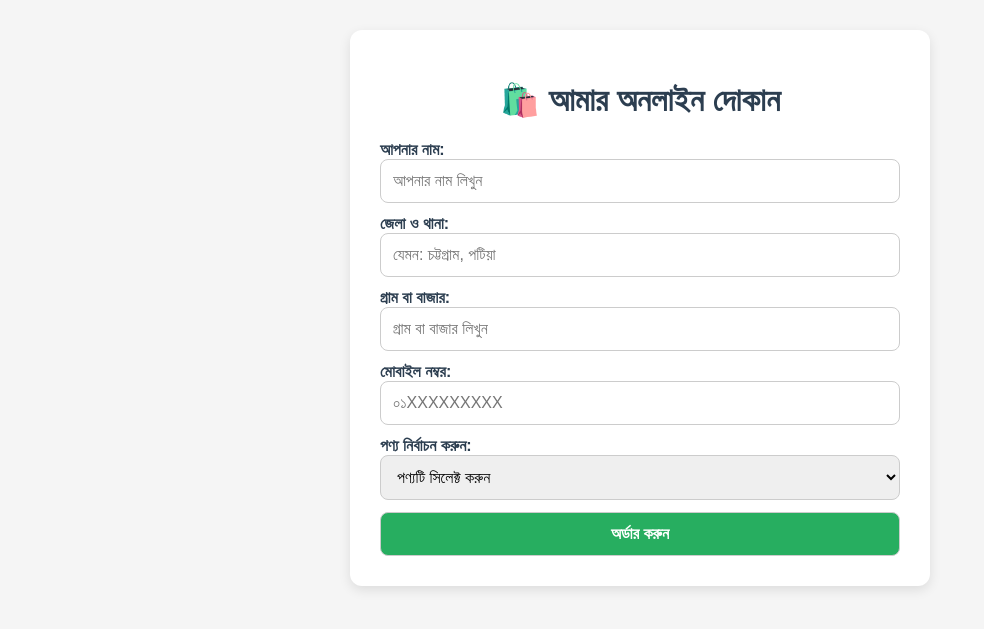
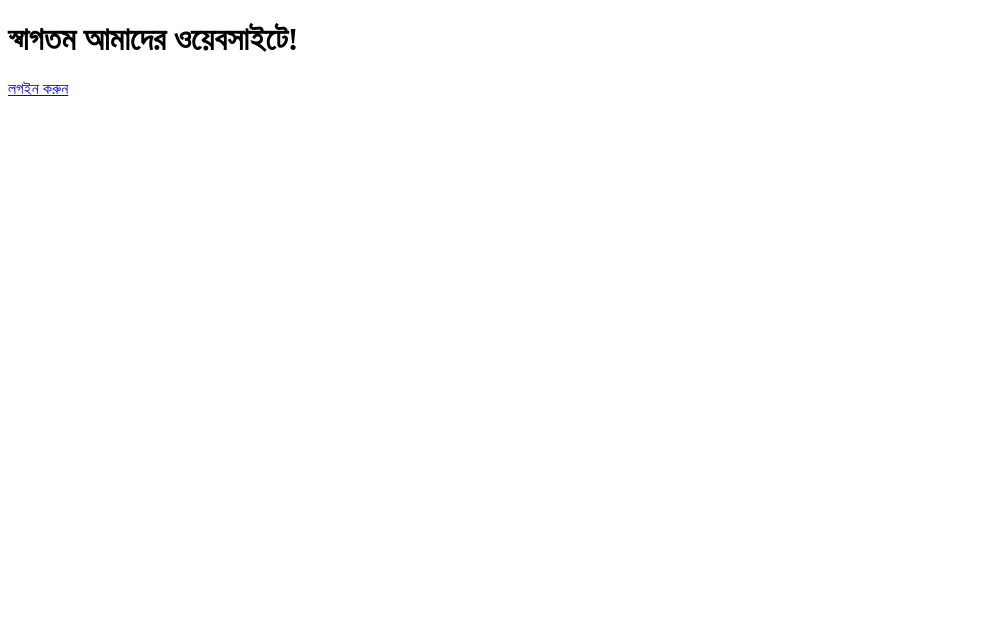
Before and after one commit to shihabaziz190/my-first-website, a Flask app: page / in a window 1280 px wide. Shown: the top 629 px of the page, without its empty margins (0-984 px from the left). Run offline with Flask 3, Linux system fonts and the light colour scheme.

Commit message:
Modify index.html for title and session display
Updated the title and added user session handling.

```diff
--- a/templates/index.html
+++ b/templates/index.html
@@ -2,89 +2,19 @@
 <html lang="bn">
 <head>
     <meta charset="UTF-8">
-    <meta name="viewport" content="width=device-width, initial-scale=1.0">
-    <title>আমার অনলাইন দোকান</title>
-    <style>
-        body {
-            font-family: Arial, sans-serif;
-            background: #f5f5f5;
-            margin: 0;
-            padding: 30px;
-        }
-        .container {
-            max-width: 520px;
-            margin: 0 auto;
-            background: white;
-            border-radius: 12px;
-            padding: 30px;
-            box-shadow: 0 4px 12px rgba(0,0,0,0.1);
-        }
-        h1 {
-            text-align: center;
-            color: #2c3e50;
-        }
-        form {
-            display: flex;
-            flex-direction: column;
-            gap: 12px;
-        }
-        label {
-            font-weight: bold;
-            color: #2c3e50;
-        }
-        input, select, button {
-            width: 100%;
-            box-sizing: border-box;
-            padding: 12px;
-            border-radius: 8px;
-            border: 1px solid #ccc;
-            font-size: 16px;
-        }
-        button {
-            background: #27ae60;
-            color: white;
-            font-weight: bold;
-            cursor: pointer;
-        }
-    </style>
+    <title>হোম পেজ</title>
 </head>
 <body>
-    <div class="container">
-        <h1>🛍️ আমার অনলাইন দোকান</h1>
+    <h1>স্বাগতম আমাদের ওয়েবসাইটে!</h1>
 
-        <form action="/place-order" method="POST">
-            <div>
-                <label for="customer_name">আপনার নাম:</label>
-                <input type="text" id="customer_name" name="customer_name" placeholder="আপনার নাম লিখুন" required>
-            </div>
-
-            <div>
-                <label for="district_thana">জেলা ও থানা:</label>
-                <input type="text" id="district_thana" name="district_thana" placeholder="যেমন: চট্টগ্রাম, পটিয়া" required>
-            </div>
-
-            <div>
-                <label for="village_market">গ্রাম বা বাজার:</label>
-                <input type="text" id="village_market" name="village_market" placeholder="গ্রাম বা বাজার লিখুন" required>
-            </div>
-
-            <div>
-                <label for="customer_phone">মোবাইল নম্বর:</label>
-                <input type="tel" id="customer_phone" name="customer_phone" placeholder="০১XXXXXXXXX" required>
-            </div>
-
-            <div>
-                <label for="product_name">পণ্য নির্বাচন করুন:</label>
-                <select id="product_name" name="product_name" required>
-                    <option value="">পণ্যটি সিলেক্ট করুন</option>
-                    <option value="Smart T-Shirt">Smart T-Shirt - ৳৪৫০</option>
-                    <option value="Luxury Watch">Luxury Watch - ৳১,৫০০</option>
-                    <option value="Wireless Headphone">Wireless Headphone - ৳১,২০০</option>
-                </select>
-            </div>
-
-            <button type="submit">অর্ডার করুন</button>
-        </form>
-    </div>
+    {% if session.user %}
+        <p>আপনি লগইন করেছেন: {{ session.user }} (রোল: {{ session.role }})</p>
+        {% if session.role == 'admin' %}
+            <a href="/admin">অ্যাডমিন ড্যাশবোর্ডে যান</a><br>
+        {% endif %}
+        <a href="/logout">লগআউট</a>
+    {% else %}
+        <a href="/login">লগইন করুন</a>
+    {% endif %}
 </body>
 </html>
```
